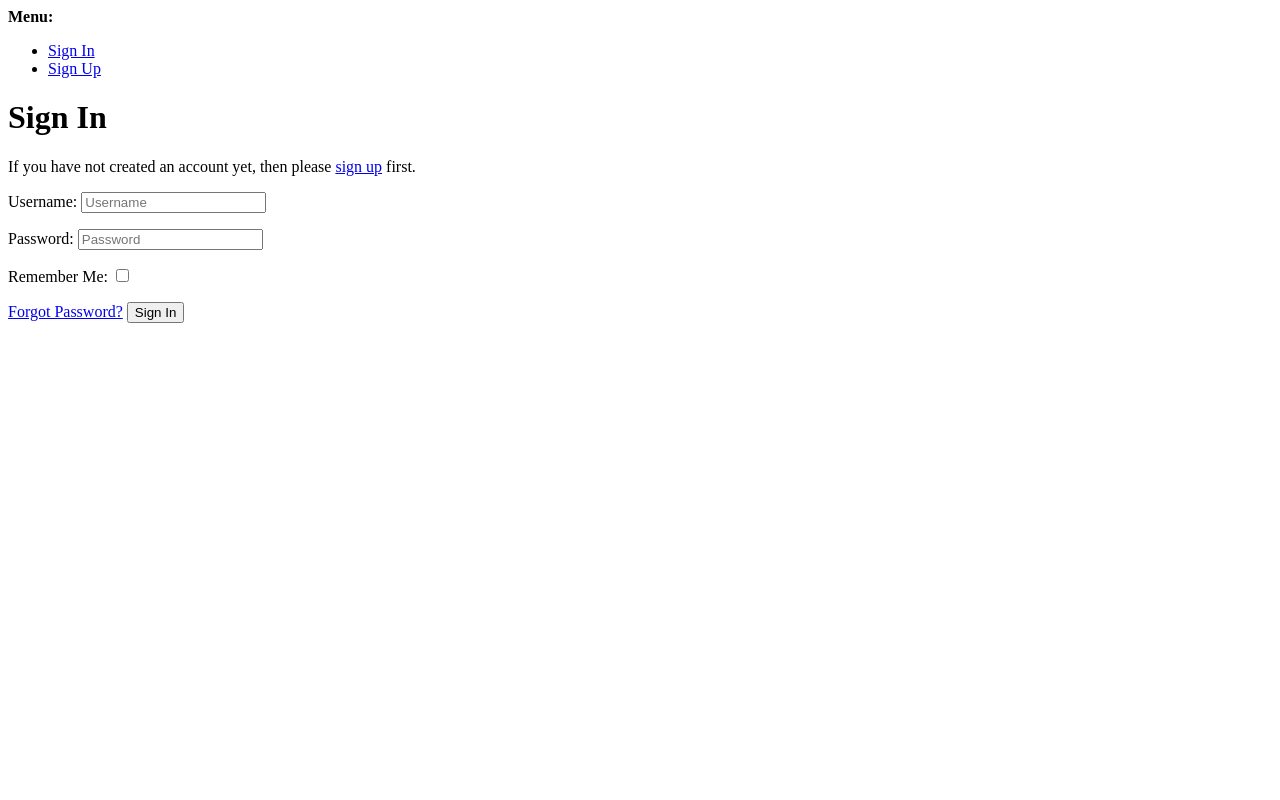
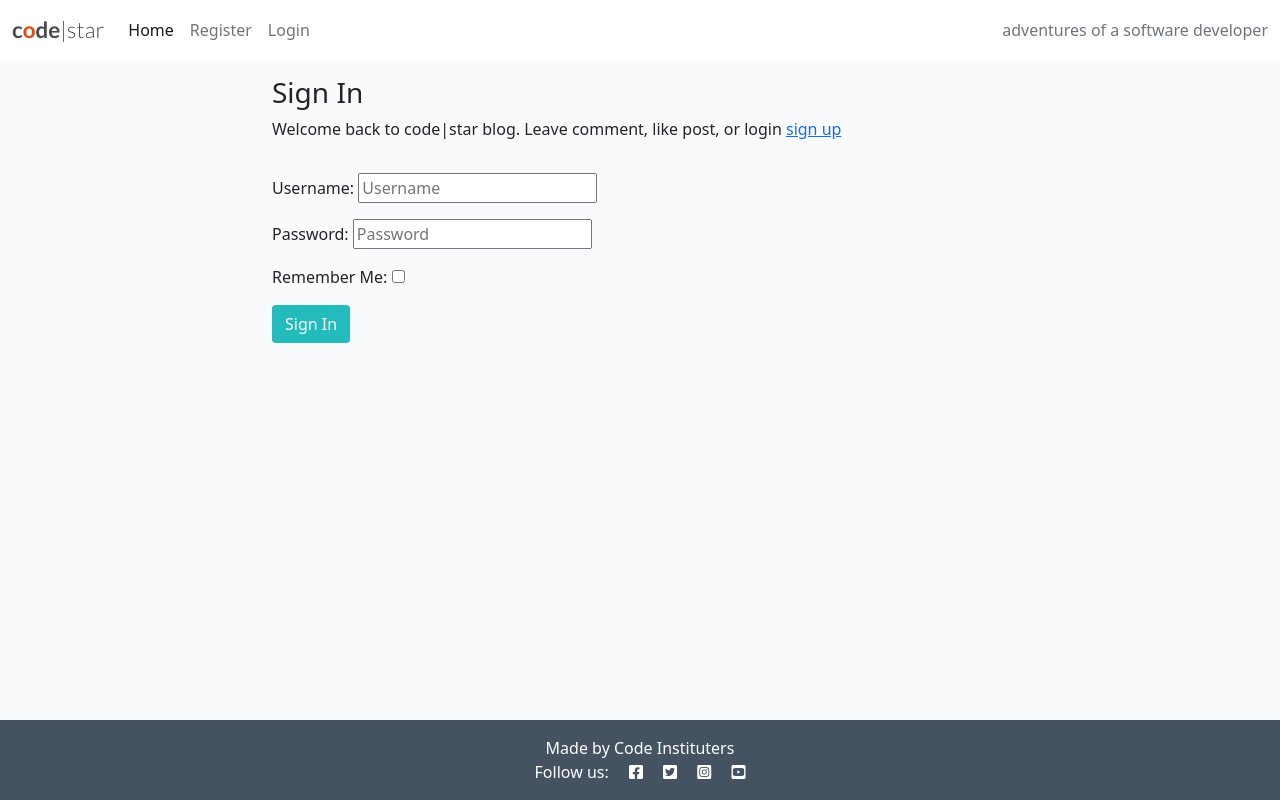
Before and after one commit to ajorgensen89/django-blog, a Django app: page /accounts/login/ in a window 1280 px wide. Run offline with Django 3.2, Linux system fonts and the light colour scheme; some libraries are stand-ins or nearby versions.

Commit message:
add html to login.html

```diff
--- a/templates/base.html
+++ b/templates/base.html
@@ -39,14 +39,14 @@
                     </li>
                     {% if user.is_authenticated %}
                     <li class="nav-item">
-                        <a class="nav-link" href="#">Logout</a>
+                        <a class="nav-link" href="{% url 'account_logout' %}">Logout</a>
                     </li>
                     {% else %}
                     <li class="nav-item">
-                        <a class="nav-link" href="#">Register</a>
+                        <a class="nav-link" href="{% url 'account_signup' %">Register</a>
                     </li>
                     <li class="nav-item">
-                        <a class="nav-link" href="#">Login</a>
+                        <a class="nav-link" href="{% url 'account_login' %}">Login</a>
                     </li>
                     {% endif %}
                 </ul>
--- a/templates/templates/account/login.html
+++ b/templates/templates/account/login.html
@@ -1,4 +1,4 @@
-{% extends "account/base.html" %}
+{% extends "base.html" %}
 
 {% load i18n %}
 {% load account socialaccount %}
@@ -7,31 +7,23 @@
 
 {% block content %}
 
-<h1>{% trans "Sign In" %}</h1>
+<div class="container">
+  <div class="row">
+    <div class="col-md-8 mt-3 offset-md-2">
 
-{% get_providers as socialaccount_providers %}
 
-{% if socialaccount_providers %}
-<p>{% blocktrans with site.name as site_name %}Please sign in with one
-of your existing third party accounts. Or, <a href="{{ signup_url }}">sign up</a>
-for a {{ site_name }} account and sign in below:{% endblocktrans %}</p>
+      <h3>{% trans "Sign In" %}</h3>
 
-<div class="socialaccount_ballot">
 
-  <ul class="socialaccount_providers">
-    {% include "socialaccount/snippets/provider_list.html" with process="login" %}
-  </ul>
+      <p>{% blocktrans %}Welcome back to code|star blog.
+        Leave comment, like post, or login
+        <a href="{{ signup_url }}">sign up</a>{% endblocktrans %}
+      </p>
+    </div>
+  </div>
+  <div class="row">
+    <div class="col-md-8 mt-3 offset-md-2">
 
-  <div class="login-or">{% trans 'or' %}</div>
-
-</div>
-
-{% include "socialaccount/snippets/login_extra.html" %}
-
-{% else %}
-<p>{% blocktrans %}If you have not created an account yet, then please
-<a href="{{ signup_url }}">sign up</a> first.{% endblocktrans %}</p>
-{% endif %}
 
       <form class="login" method="POST" action="{% url 'account_login' %}">
         {% csrf_token %}
@@ -39,8 +31,10 @@ for a {{ site_name }} account and sign in below:{% endblocktrans %}</p>
         {% if redirect_field_value %}
         <input type="hidden" name="{{ redirect_field_name }}" value="{{ redirect_field_value }}" />
         {% endif %}
-  <a class="button secondaryAction" href="{% url 'account_reset_password' %}">{% trans "Forgot Password?" %}</a>
-  <button class="primaryAction" type="submit">{% trans "Sign In" %}</button>
+        <button class="btn btn-signup right" type="submit">{% trans "Sign In" %}</button>
       </form>
+    </div>
 
+  </div>
+</div>
 {% endblock %}
```
Lines whose indentation alone changed are shown as unchanged.
